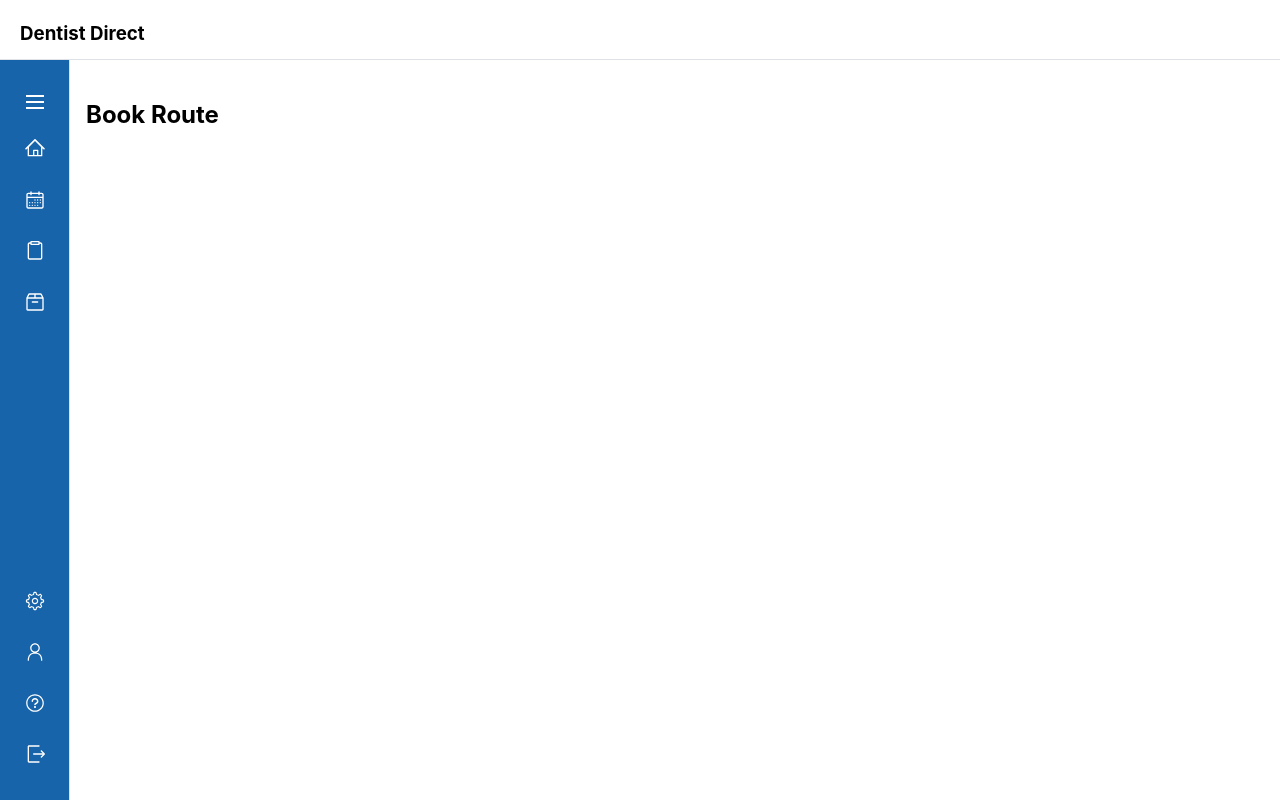
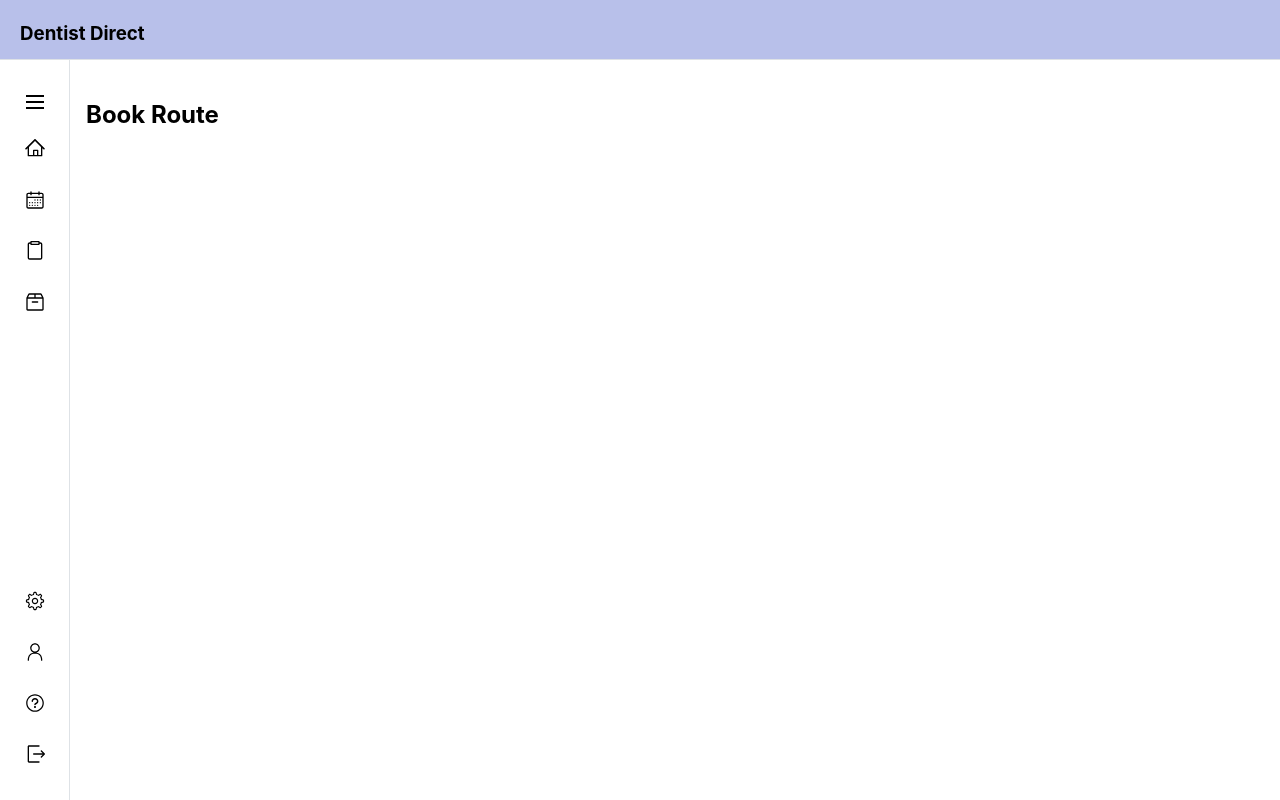
Before and after one commit to JudetheGemini/mantine-next, a Next.js app: page /dashboard/book in a window 1280 px wide. Built offline with nearby package versions, Linux system fonts and the light colour scheme.

Commit message:
mobile menu changes #3

```diff
--- a/app/dashboard/layout.module.css
+++ b/app/dashboard/layout.module.css
@@ -6,6 +6,7 @@
 .navBar {
     align-items: center;
     justify-content: space-between;
+    background: #d3d3d3;
 
     @media (max-width: 36em){
         align-items: start;
--- a/app/dashboard/layout.tsx
+++ b/app/dashboard/layout.tsx
@@ -51,9 +51,9 @@ export default function DashboardLayout({
           variant: "transparent",
         },
       }),
-      Flex: Flex.extend({
+      Text: Text.extend({
         defaultProps: {
-          gap: "lg",
+          c: "black",
         },
       }),
     },
@@ -67,12 +67,13 @@ export default function DashboardLayout({
       navbar={{
         width: 70,
         breakpoint: "sm",
+
         collapsed: { mobile: !opened, desktop: !desktopOpened },
       }}
       //   footer={{ height: 60 }}
       padding="md"
     >
-      <AppShell.Header px="lg" ml="">
+      <AppShell.Header px="lg" ml="" bg="#B8C0EA">
         <Group px="" align="center">
           <Burger
             opened={opened}
@@ -83,15 +84,11 @@ export default function DashboardLayout({
           <h3>Dentist Direct</h3>
         </Group>
       </AppShell.Header>
-      <AppShell.Navbar
-        p="sm"
-        bg={defaultTheme.colors.blue[9]}
-        className={classes.navBar}
-      >
+      <AppShell.Navbar p="sm" className={classes.navBar}>
         <AppShell.Section m="md" className={classes.section}>
           <Flex gap="15" p="" className={classes.menuContainer}>
             <MantineThemeProvider theme={theme}>
-              <Burger size="sm" color="white" visibleFrom="sm" />
+              <Burger size="sm" color="black" visibleFrom="sm" />
               <Flex gap="sm" direction="row" justify="center" align="center">
                 <Tooltip
                   label="Home"
@@ -105,7 +102,7 @@ export default function DashboardLayout({
                     onClick={toggleMobile}
                   >
                     <Group gap="30">
-                      <HomeIcon width="20" height="20" color="white" />
+                      <HomeIcon width="20" height="20" color="black" />
                       <Text hiddenFrom="sm">Home</Text>
                     </Group>
                   </Button>
@@ -124,7 +121,7 @@ export default function DashboardLayout({
                     onClick={toggleMobile}
                   >
                     <Group gap="30">
-                      <CalendarIcon width="20" height="20" color="white" />
+                      <CalendarIcon width="20" height="20" color="black" />
                       <Text hiddenFrom="sm">Book Appointment</Text>
                     </Group>
                   </Button>
@@ -143,7 +140,7 @@ export default function DashboardLayout({
                     onClick={toggleMobile}
                   >
                     <Group gap="30">
-                      <ClipboardIcon width="20" height="20" color="white" />
+                      <ClipboardIcon width="20" height="20" color="black" />
                       <Text hiddenFrom="sm">Manage Appointment</Text>
                     </Group>
                   </Button>
@@ -162,7 +159,7 @@ export default function DashboardLayout({
                     onClick={toggleMobile}
                   >
                     <Group gap="30">
-                      <ArchiveIcon width="20" height="20" color="white" />
+                      <ArchiveIcon width="20" height="20" color="black" />
                       <Text hiddenFrom="sm">Appointment History</Text>
                     </Group>
                   </Button>
@@ -188,7 +185,7 @@ export default function DashboardLayout({
                     onClick={toggleMobile}
                   >
                     <Group gap="30">
-                      <GearIcon width="20" height="20" color="white" />
+                      <GearIcon width="20" height="20" color="black" />
                       <Text hiddenFrom="sm">Settings</Text>
                     </Group>
                   </Button>
@@ -207,7 +204,7 @@ export default function DashboardLayout({
                     onClick={toggleMobile}
                   >
                     <Group gap="30">
-                      <PersonIcon width="20" height="20" color="white" />
+                      <PersonIcon width="20" height="20" color="black" />
                       <Text hiddenFrom="sm">Profile</Text>
                     </Group>
                   </Button>
@@ -229,7 +226,7 @@ export default function DashboardLayout({
                       <QuestionMarkCircledIcon
                         width="20"
                         height="20"
-                        color="white"
+                        color="black"
                       />
                       <Text hiddenFrom="sm">Help</Text>
                     </Group>
@@ -245,7 +242,7 @@ export default function DashboardLayout({
                 >
                   <Button component={Link} href={"/"} onClick={toggleMobile}>
                     <Group gap="30">
-                      <ExitIcon width="20" height="20" color="white" />
+                      <ExitIcon width="20" height="20" color="black" />
                       <Text hiddenFrom="sm">Logout</Text>
                     </Group>
                   </Button>
```
